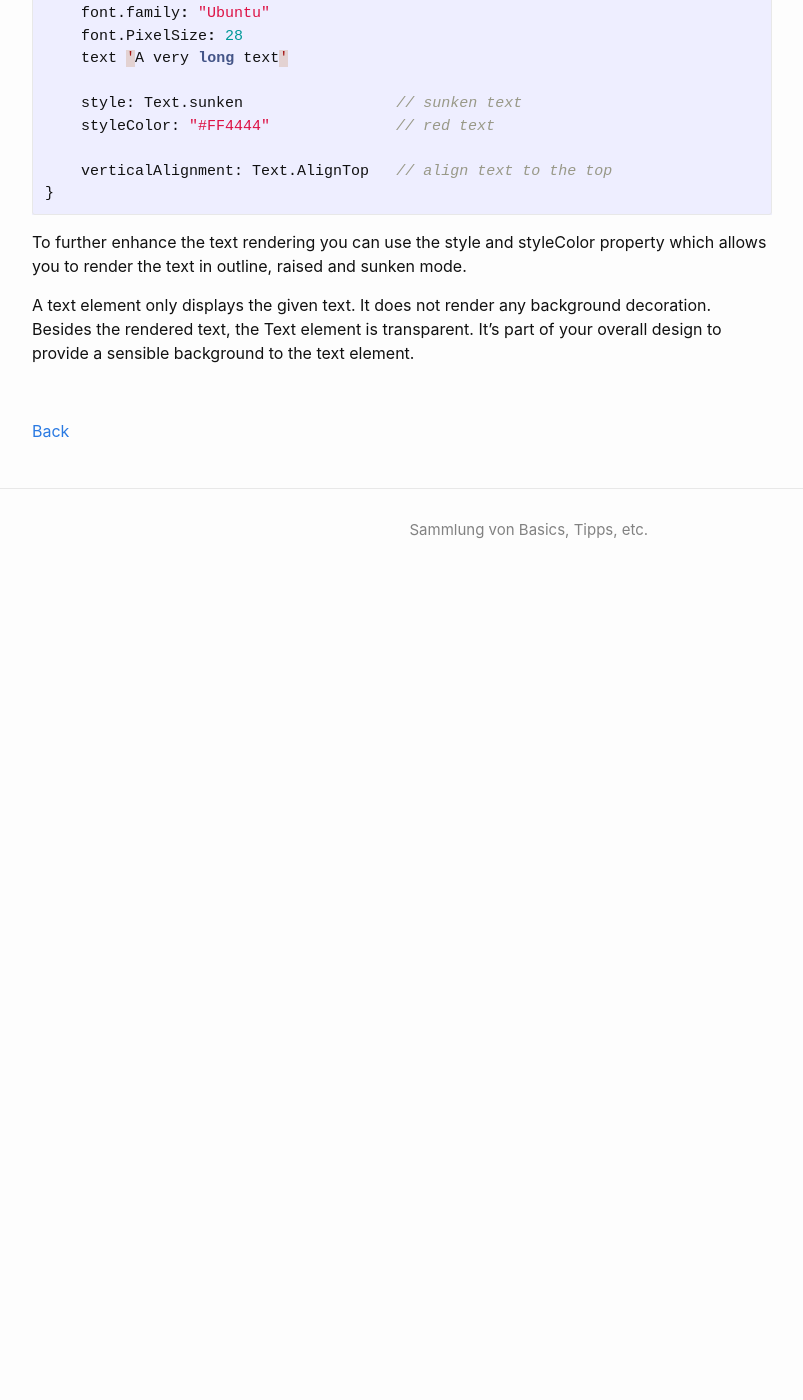
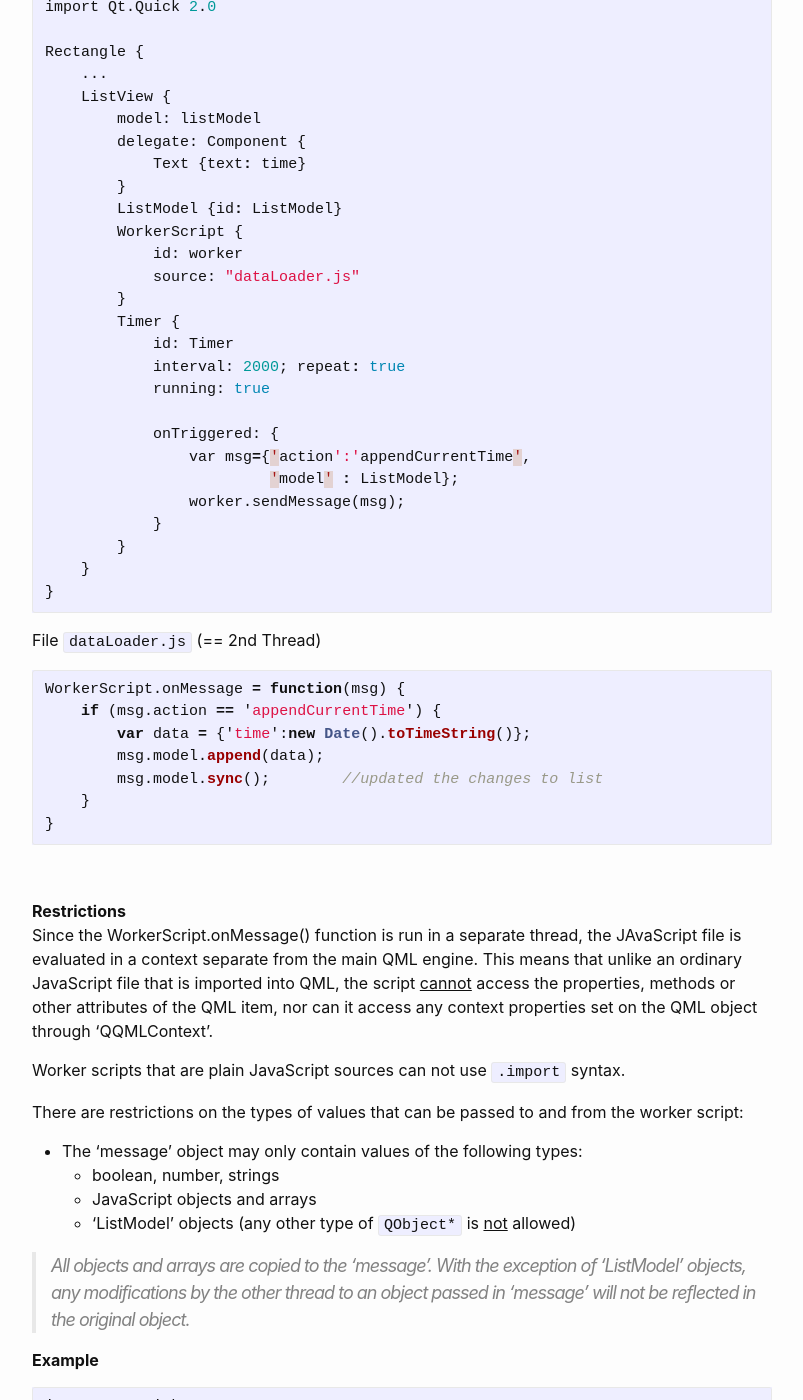
Before and after one commit to Hautaklyttn/progDocs, a Jekyll site: the page built from docs/articles/qt_qml.md, in a window 1280 px wide and 1400 px high, scrolled down 23394 px. Shown: the whole window, without its empty margins (238-1041 px from the left). Built offline with Jekyll 4.4.1, drawn with Linux system fonts in a browser that asks for light colours; before the commit the page ends 23995 px from its top, so only the background shows below that; some of the changed text lies outside the part shown.

Commit message:
Update qt_qml.md

````diff
--- a/docs/articles/qt_qml.md
+++ b/docs/articles/qt_qml.md
@@ -877,9 +877,116 @@ Then the clean-up: when the worker instance emits `finished()`, as we did in the
 &nbsp;
 
 <a name="ch3-4"></a>
-### 3.4 `WorkerScript` (=Script in 2nd Thread)
+### 3.4 `WorkerScript` <font size="-1">(=Script runs in 2nd Thread)</font>
 
+This QML type enables the use of Threads in a Qt Quick Application. Use 'WorkerScript' to run operations in a new thread. This is useful for running operations in the background so that the main GUI thread is not blocked.
 
+Messages can be passed between the new thread and the parent thread using `sendMessage()` and the `onMessage()` handler.
+&nbsp;
+
+**Example**
+
+File ``ListModel.qml``
+```c
+import Qt.Quick 2.0
+
+Rectangle {
+    ...
+    ListView {
+        model: listModel
+        delegate: Component {
+            Text {text: time}
+        }
+        ListModel {id: ListModel}
+        WorkerScript {
+            id: worker
+            source: "dataLoader.js"
+        }
+        Timer {
+            id: Timer
+            interval: 2000; repeat: true
+            running: true
+
+            onTriggered: {
+                var msg={'action':'appendCurrentTime',
+                         'model' : ListModel};
+                worker.sendMessage(msg);
+            }
+        }
+    }
+}
+```
+File `dataLoader.js`  (== 2nd Thread)
+```js
+WorkerScript.onMessage = function(msg) {
+    if (msg.action == 'appendCurrentTime') {
+        var data = {'time':new Date().toTimeString()};
+        msg.model.append(data);
+        msg.model.sync();        //updated the changes to list
+    }
+}
+```
+&nbsp;
+
+**Restrictions**
+Since the WorkerScript.onMessage() function is run in a separate thread, the JAvaScript file is evaluated in a context separate from the main QML engine. This means that unlike an ordinary JavaScript file that is imported into QML, the script <u>cannot</u> access the properties, methods or other attributes of the QML item, nor can it access any context properties set on the QML object through 'QQMLContext'.
+
+Worker scripts that are plain JavaScript sources can not use `.import` syntax.
+
+There are restrictions on the types of values that can be passed to and from the worker script:
+- The 'message' object may only contain values of the following types:
+  - boolean, number, strings
+  - JavaScript objects and arrays
+  - 'ListModel' objects (any other type of `QObject*` is <u>not</u> allowed)
+
+> All objects and arrays are copied to the 'message'. With the exception of 'ListModel' objects, any modifications by the other thread to an object passed in 'message' will not be reflected in the original object.
+
+**Example**
+
+```c
+import QT.Quick 2.0
+
+...
+WorkerScript {
+    id: myWorker
+    source: "workerscript.js"
+
+    onMessage: { //3. Inhalt wird aufgerufen von Aktion im 2nd Thread ('workerscript.js')
+        if (messageObject.result == -1) {
+            resultText.text = "..";
+        else
+            resultText.text = messageObject.result;
+        }
+    }
+}
+...
+MouseArea {
+    onValueChanged:{
+        resultText.text = ".."
+        myWorker.sendMessage(row: .., column: ..); //1. Aufruf geht an 'workerscript.js'
+    }
+}
+
+Text {
+    id: ResultText
+    ...
+}
+```
+
+`workerscript.js`  (== 2nd Thread)
+```js
+function triangle (row, column) {
+    ...
+    return triangle(row-1, column-1)+triangle(row-1,column);
+}
+
+WorkerScript.onMessage = function(message) {  //2. Send result back to main thread ('onMessage' part)
+    var calcResult = triangle(message.row, message.column);
+    WorkerScript.sendMessage({row: message.row,
+                              column: message.column,
+                              result: calcResult});
+}
+```
 
 &nbsp;
 
````
